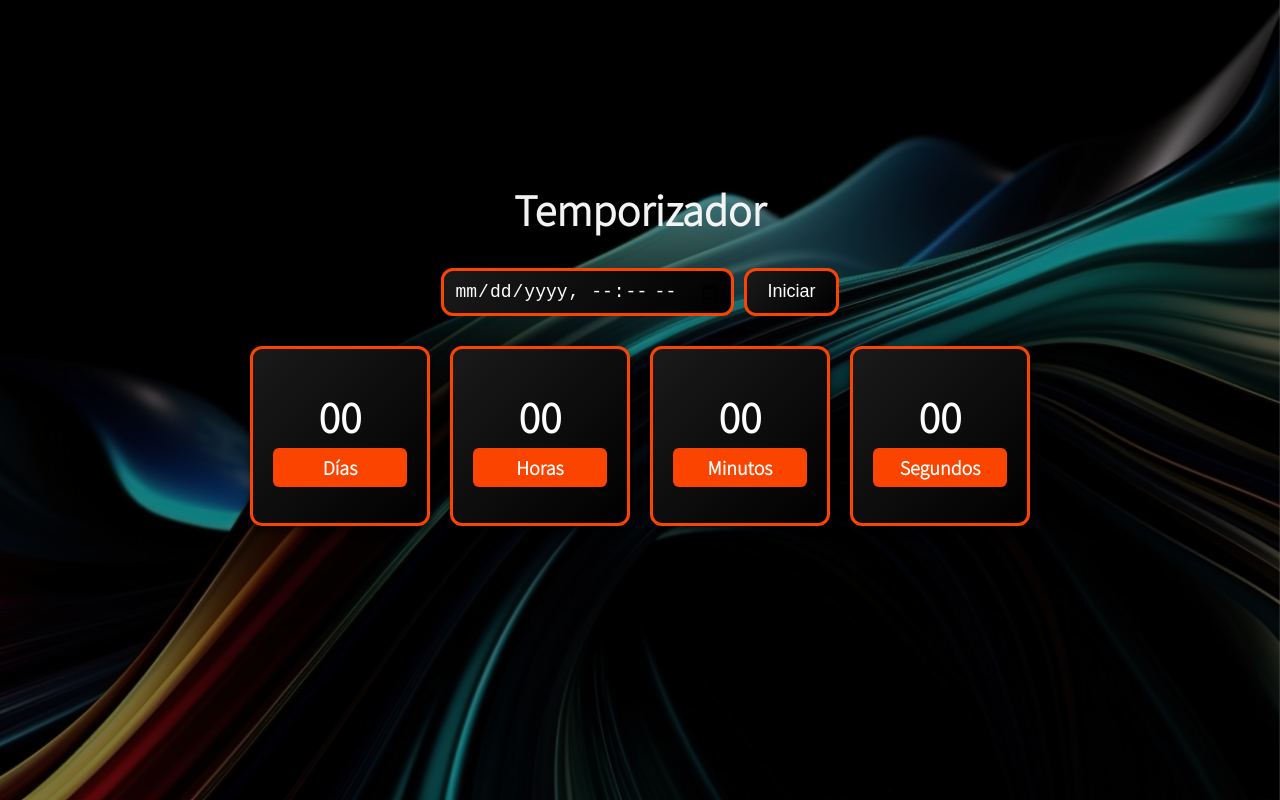
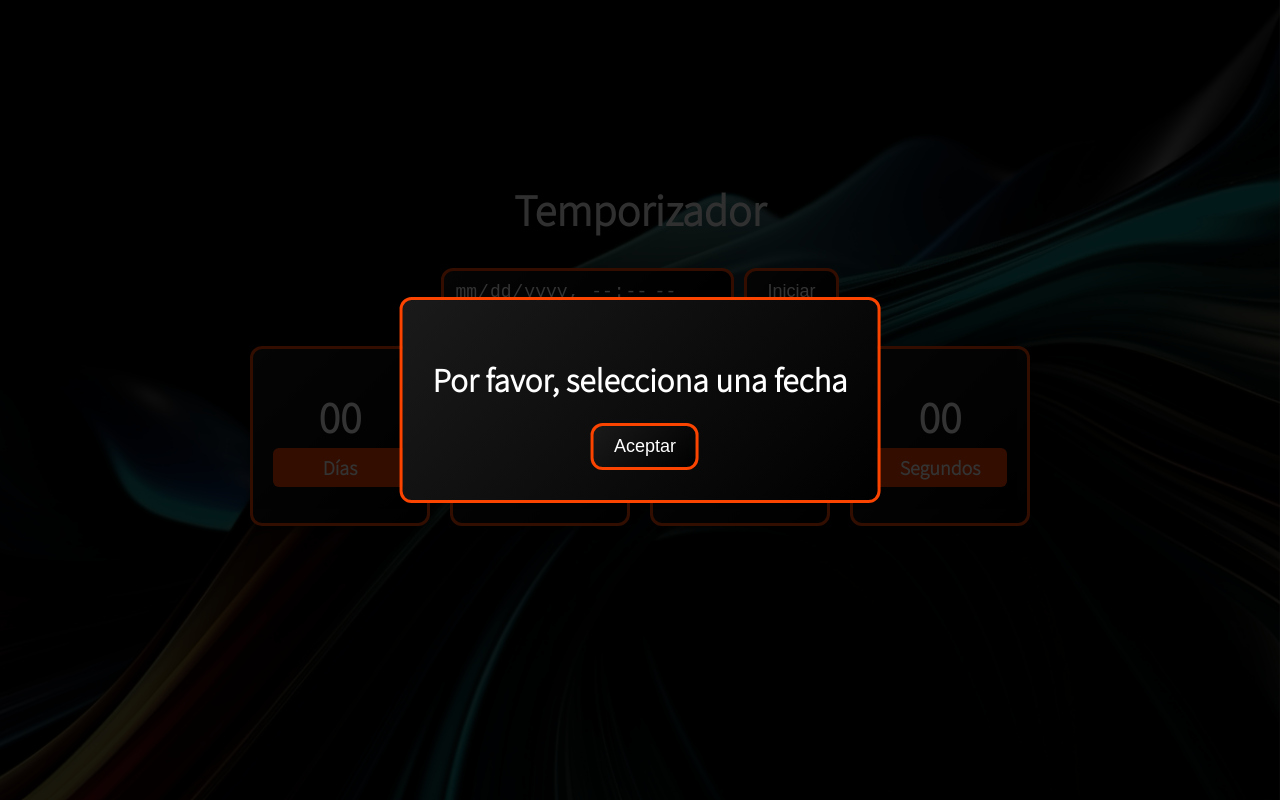
Before and after one commit to jruizndev/Temporizador, a plain HTML site: page index.html in a window 1280 px wide. Both pictures are taken after a click on the button "Iniciar". Drawn offline with Linux system fonts and the light colour scheme.

Commit message:
feat: Replace browser alerts with custom styled modal
- Add custom moda
- Replace all browser alerts with styled modal
- Add sound control through modal interaction

```diff
--- a/index.html
+++ b/index.html
@@ -26,6 +26,12 @@
         <audio id="timerSound">
             <source src="./sounds/timer-end.mp3" type="audio/mpeg" />
         </audio>
+        <div id="alertModal" class="modal">
+            <div class="modal-content">
+                <h2 id="modalMessage">¡Tiempo finalizado!</h2>
+                <button id="closeModal" class="timer-button">Aceptar</button>
+            </div>
+        </div>
         <script src="/main.js"></script>
     </body>
 </html>
--- a/main.js
+++ b/main.js
@@ -7,7 +7,29 @@ const startButton = document.getElementById('startButton')
 // Obtener la referencia al elemento de audio
 const timerSound = document.getElementById('timerSound')
 
-let isRunning = false // Variable para controlar si el contador está en ejecución
+// Obtener referencias para el modal
+const modal = document.getElementById('alertModal')
+const closeModal = document.getElementById('closeModal')
+const modalMessage = document.getElementById('modalMessage')
+
+// Variable para controlar si el contador está en ejecución
+let isRunning = false
+
+// Funciones para el control del modal
+function showModal(message) {
+    modalMessage.textContent = message
+    modal.style.display = 'block'
+}
+
+// Función para cerrar el modal y detener el sonido
+function closeModalAndSound() {
+    modal.style.display = 'none'
+    timerSound.pause()
+    timerSound.currentTime = 0
+}
+
+// Event listener para cerrar el modal
+closeModal.addEventListener('click', closeModalAndSound)
 
 // Función para actualizar el contador
 const actualizador = setInterval(function () {
@@ -53,11 +75,7 @@ const actualizador = setInterval(function () {
         startButton.classList.remove('active')
         dateSelect.disabled = false
         timerSound.play()
-
-        // Mostramos alerta y al cerrarla detenemos el sonido
-        alert('¡Tiempo finalizado!')
-        timerSound.pause()
-        timerSound.currentTime = 0
+        showModal('¡Tiempo finalizado!')
     }
 
     // Agregamos los elementos HTML al contenedor
@@ -84,7 +102,7 @@ const actualizador = setInterval(function () {
 // Evento para iniciar el contador
 startButton.addEventListener('click', function () {
     if (!dateSelect.value && !isRunning) {
-        alert('Por favor, selecciona una fecha')
+        showModal('Por favor, selecciona una fecha')
         return
     }
 
--- a/styles.css
+++ b/styles.css
@@ -77,6 +77,35 @@ body {
     background: linear-gradient(135deg, #fb4400, #c93600);
 }
 
+.modal {
+    display: none;
+    position: fixed;
+    top: 0;
+    left: 0;
+    width: 100%;
+    height: 100%;
+    background: rgba(0, 0, 0, 0.8);
+    z-index: 1000;
+}
+
+.modal-content {
+    position: absolute;
+    top: 50%;
+    left: 50%;
+    transform: translate(-50%, -50%);
+    background: linear-gradient(135deg, #1a1a1a, #000);
+    padding: 30px;
+    border: 3px solid #fb4400;
+    border-radius: 12px;
+    text-align: center;
+}
+
+.modal-content h2 {
+    color: white;
+    font-size: 3rem;
+    margin-bottom: 20px;
+}
+
 #timer {
     display: flex;
     justify-content: center;
```
